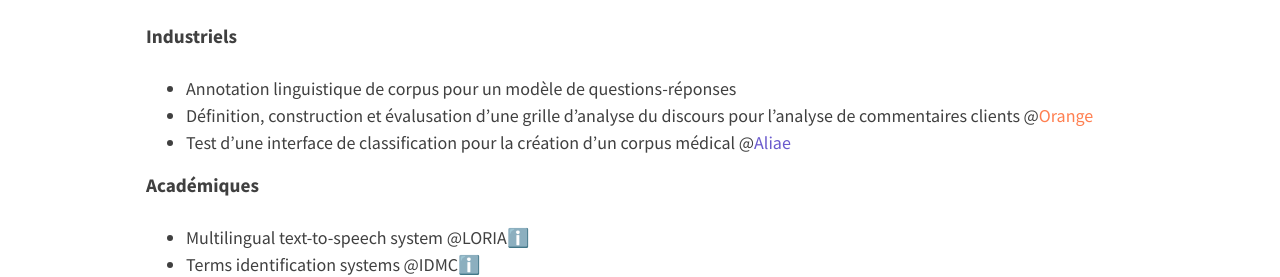
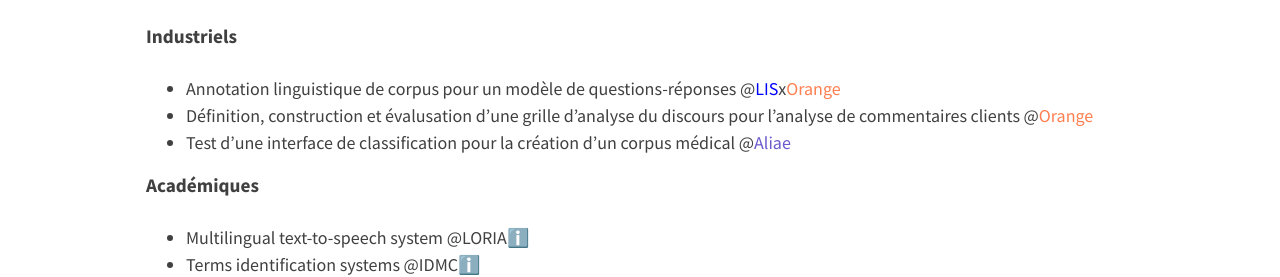
Before and after one commit to ludivinero/ludivinero.github.io, a Jekyll site: the page built from projets.md, in a window 1280 px wide. Shown: the part 443-720 px from the top of the page. Built offline with Jekyll 4.4.1, drawn with Linux system fonts in a browser that asks for light colours; nearby versions of some CDN libraries.

Commit message:
Update projets.md

```diff
--- a/projets.md
+++ b/projets.md
@@ -6,7 +6,7 @@ show_excerpts: true
 entries_layout: list
 ---
 #### Industriels
-- Annotation linguistique de corpus pour un modèle de questions-réponses
+- Annotation linguistique de corpus pour un modèle de questions-réponses @<a href="https://www.lis-lab.fr" style="color:blue; text-decoration:none;">LIS</a>x<a href="https://hellofuture.orange.com/fr/" style="color:coral; text-decoration:none;">Orange</a>
 - Définition, construction et évalusation d'une grille d'analyse du discours pour l'analyse de commentaires clients @<a href="https://hellofuture.orange.com/fr/" style="color:coral; text-decoration:none;">Orange</a>
 - Test d'une interface de classification pour la création d'un corpus médical @<a href="https://hellofuture.orange.com/fr/" style="color:slateblue; text-decoration:none;">Aliae</a>
 
```
